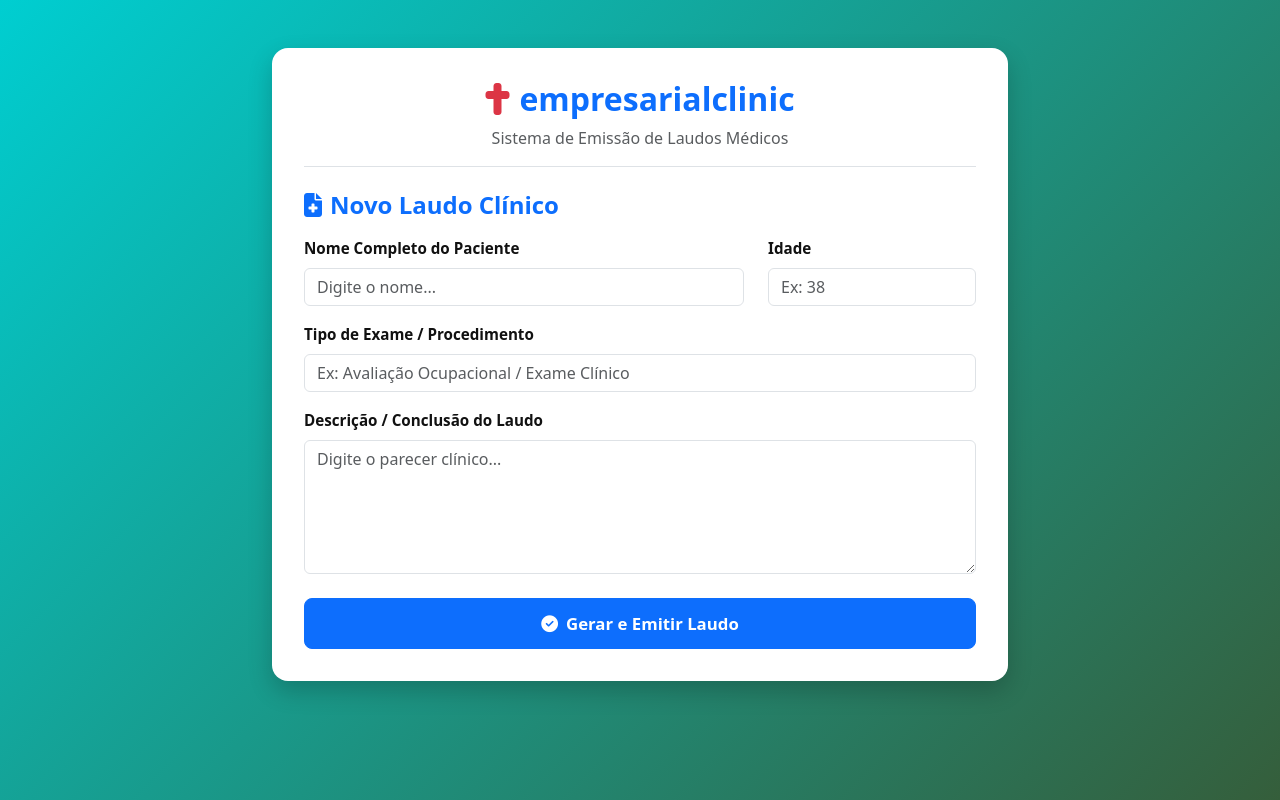
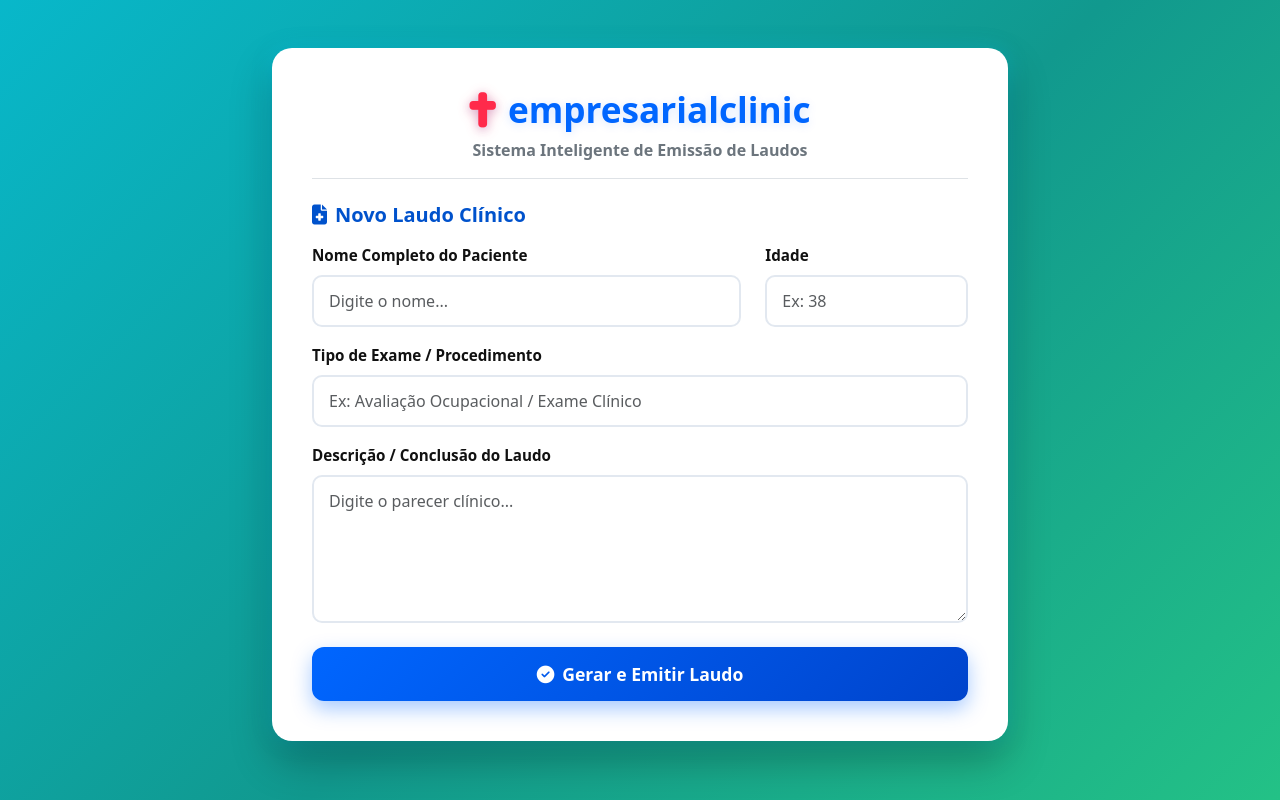
Before and after one commit to Cardosinho-max/Sistema-Cl-nica, a Flask app: page / in a window 1280 px wide. Run offline with Flask 3, Linux system fonts and the light colour scheme.

Commit message:
Add files via upload

```diff
--- a/templates/index.html
+++ b/templates/index.html
@@ -8,67 +8,98 @@
     <!-- Bootstrap 5 CSS -->
     <link href="https://cdn.jsdelivr.net/npm/bootstrap@5.3.2/dist/css/bootstrap.min.css" rel="stylesheet">
 
-    <!-- Ícones FontAwesome (para a cruz vermelha e símbolos) -->
+    <!-- Ícones FontAwesome -->
     <link rel="stylesheet" href="https://cdnjs.cloudflare.com/ajax/libs/font-awesome/6.4.2/css/all.min.css">
 
     <style>
-        /* Fundo em azul piscina misturado com verde musgo */
+        /* Fundo com Gradiente Azul Piscina + Verde Musgo mais Vivo */
         body {
             font-family: system-ui, -apple-system, "Segoe UI", Roboto, Arial, sans-serif;
-            background: linear-gradient(135deg, #00ced1 0%, #355e3b 100%);
+            background: linear-gradient(135deg, #00d2ff 0%, #11998e 50%, #38ef7d 100%);
+            background-size: 200% 200%;
+            animation: gradientAnimation 10s ease infinite;
             min-height: 100vh;
-            color: #111111; /* Texto geral em preto */
+            color: #111111;
         }
 
-        /* Cartão principal em branco puro */
+        /* Animação suave no fundo para dar vida */
+        @keyframes gradientAnimation {
+            0% { background-position: 0% 50%; }
+            50% { background-position: 100% 50%; }
+            100% { background-position: 0% 50%; }
+        }
+
+        /* Cartão Central Vivo e Destacado */
         .card-clinica {
             background-color: #ffffff;
             border: none;
-            border-radius: 16px;
-            box-shadow: 0 10px 25px rgba(0, 0, 0, 0.2);
-            padding: 2rem;
+            border-radius: 20px;
+            box-shadow: 0 20px 40px rgba(0, 0, 0, 0.25), 0 0 20px rgba(0, 210, 255, 0.3);
+            padding: 2.5rem;
+            transition: transform 0.3s ease;
         }
 
-        /* Cabeçalho da clínica */
+        /* Nome do site em Azul Elétrico Vivo */
         .brand-title {
-            font-size: 2rem;
-            font-weight: 700;
-            color: #0d6efd; /* Nome/Destaque em Azul */
+            font-size: 2.2rem;
+            font-weight: 800;
+            color: #0066ff;
+            text-shadow: 0 2px 10px rgba(0, 102, 255, 0.15);
         }
 
-        /* Cruz Vermelha */
+        /* Cruz Vermelha Brilhante */
         .cruz-vermelha {
-            color: #dc3545;
-            margin-right: 10px;
+            color: #ff2a4b;
+            filter: drop-shadow(0 2px 6px rgba(255, 42, 75, 0.4));
+            margin-right: 12px;
         }
 
-        /* Elementos e Títulos Importantes em Azul */
+        /* Título de Secção Importante */
         .texto-importante {
-            color: #0d6efd;
-            font-weight: 600;
+            color: #0052cc;
+            font-weight: 700;
+            font-size: 1.25rem;
         }
 
-        /* Labels dos formulários em Preto */
+        /* Estilo dos Rótulos (Labels) */
         .form-label {
             color: #111111;
-            font-weight: 600;
+            font-weight: 700;
             font-size: 0.95rem;
         }
 
-        /* Botão Principal */
+        /* Campos de Entrada (Inputs) Mais Vivos e Interativos */
+        .form-control {
+            border: 2px solid #e2e8f0;
+            border-radius: 10px;
+            padding: 12px 15px;
+            font-weight: 500;
+            transition: all 0.3s ease;
+        }
+
+        .form-control:focus {
+            border-color: #0066ff;
+            box-shadow: 0 0 12px rgba(0, 102, 255, 0.3);
+        }
+
+        /* Botão com Gradiente Azul e Animação ao Passar o Rato */
         .btn-emissao {
-            background-color: #0d6efd;
-            border-color: #0d6efd;
+            background: linear-gradient(135deg, #0066ff 0%, #0044cc 100%);
+            border: none;
             color: #ffffff;
-            font-weight: 600;
-            padding: 12px;
-            border-radius: 8px;
-            font-size: 1.05rem;
+            font-weight: 700;
+            padding: 14px;
+            border-radius: 12px;
+            font-size: 1.1rem;
+            box-shadow: 0 8px 20px rgba(0, 102, 255, 0.35);
+            transition: all 0.3s ease;
         }
 
         .btn-emissao:hover {
-            background-color: #0b5ed7;
-            border-color: #0a58ca;
+            transform: translateY(-2px);
+            box-shadow: 0 12px 25px rgba(0, 102, 255, 0.5);
+            background: linear-gradient(135deg, #0055ee 0%, #0033bb 100%);
+            color: #ffffff;
         }
     </style>
 </head>
@@ -78,23 +109,23 @@
         <div class="row justify-content-center">
             <div class="col-lg-8">
 
-                <!-- Card em Fundo Branco -->
+                <!-- Cartão com Fundo Branco e Sombra Brilhante -->
                 <div class="card-clinica">
 
-                    <!-- Cabeçalho com Logótipo / Nome e Cruz Vermelha -->
+                    <!-- Logótipo da Clínica -->
                     <div class="text-center mb-4 pb-3 border-bottom">
                         <h1 class="brand-title d-flex align-items-center justify-content-center">
                             <i class="fa-solid fa-cross cruz-vermelha"></i>empresarialclinic
                         </h1>
-                        <p class="text-muted mb-0">Sistema de Emissão de Laudos Médicos</p>
+                        <p class="text-secondary fw-semibold mb-0">Sistema Inteligente de Emissão de Laudos</p>
                     </div>
 
-                    <!-- Título da Secção Importante em Azul -->
+                    <!-- Título Importante -->
                     <h4 class="texto-importante mb-3">
                         <i class="fa-solid fa-file-medical me-2"></i>Novo Laudo Clínico
                     </h4>
 
-                    <!-- Formulário de Exemplo -->
+                    <!-- Formulário -->
                     <form action="/gerar" method="POST">
                         <div class="row mb-3">
                             <div class="col-md-8 mb-3 mb-md-0">
@@ -117,9 +148,9 @@
                             <textarea class="form-control" name="conclusao" rows="5" placeholder="Digite o parecer clínico..."></textarea>
                         </div>
 
-                        <!-- Botão Importante em Azul -->
+                        <!-- Botão com Brilho e Gradiente -->
                         <button type="submit" class="btn btn-emissao w-100">
-                            <i class="fa-solid fa-check-circle me-2"></i>Gerar e Emitir Laudo
+                            <i class="fa-solid fa-circle-check me-2"></i>Gerar e Emitir Laudo
                         </button>
                     </form>
 
```
